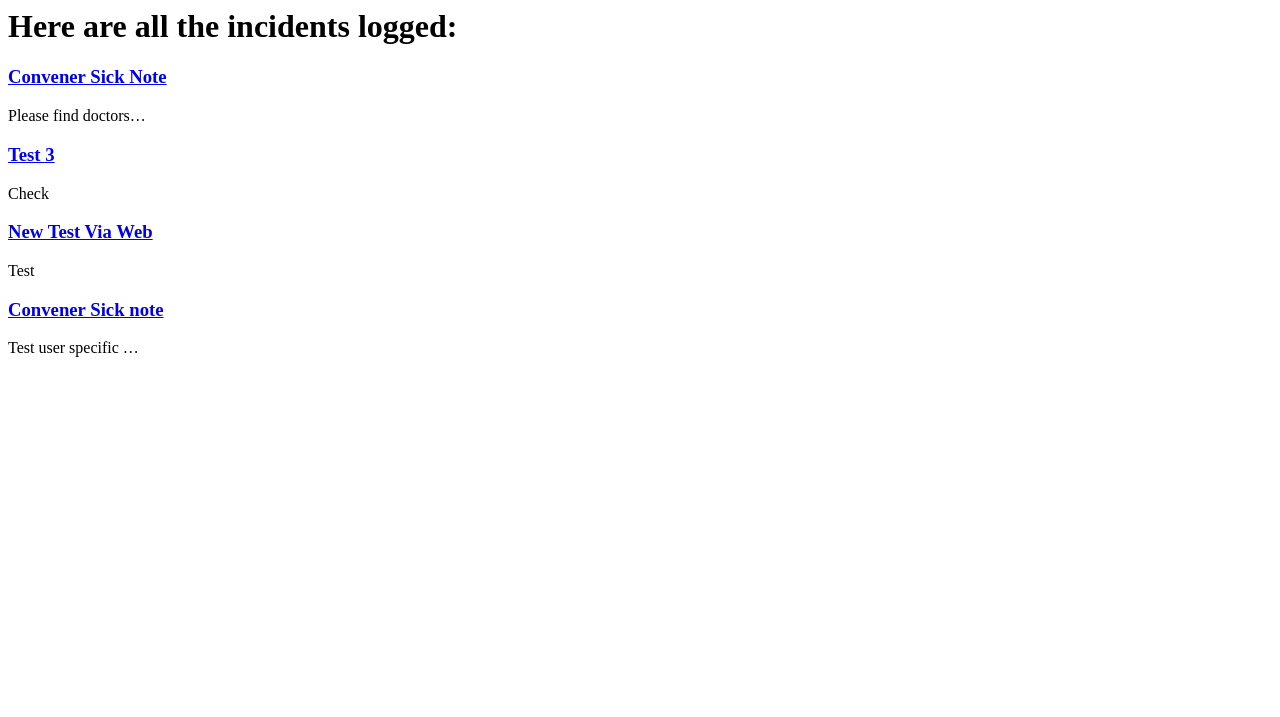
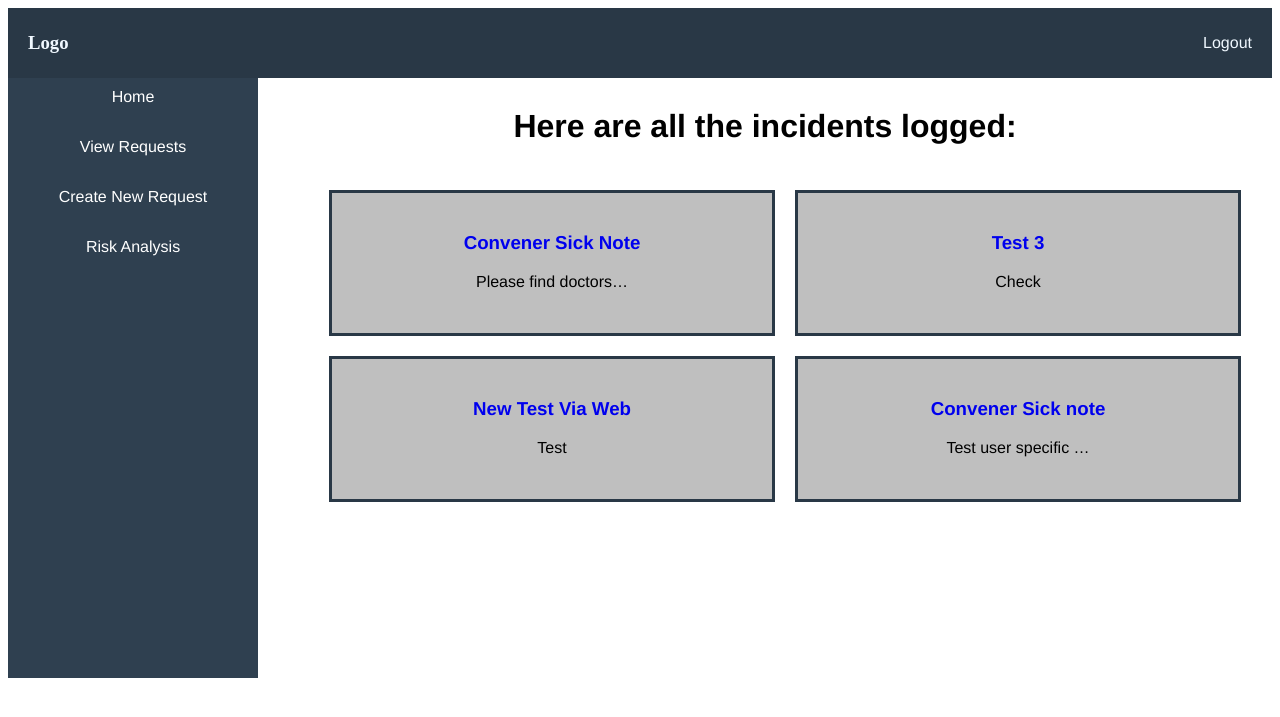
Before and after one commit to MophatMoloko/Web-Interface, a Django app: page /smart/incidents in a window 1280 px wide. Shown: the top 717 px of the page. Run offline with Django 4.2, Linux system fonts and the light colour scheme; a user stored in the database is signed in; data comes from the database, SQL or seed files in the repository; both versions use the stored data as it was after the commit; parts of the project's set-up code (start-up, migrations or seed data) failed here and were passed over.

Commit message:
latest commit

```diff
--- /dev/null
+++ b/webinterface/home/templates/home/logout.html
@@ -0,0 +1,5 @@
+{% extends 'base.html' %}
+
+{% block content %}
+<h1>Hope to see you soon</h1>
+{% endblock %}
--- a/webinterface/home/templates/home/welcome.html
+++ b/webinterface/home/templates/home/welcome.html
@@ -1,6 +1,8 @@
 {% extends 'base.html' %}
-
+{% load static %}
 {% block content %}
+<div class="welcome">
     <h1>Welcome to the web interface to help students pass!</h1>
     <p>Today is {{today}}</p>
+</div>
 {% endblock %}
--- a/webinterface/home/urls.py
+++ b/webinterface/home/urls.py
@@ -3,6 +3,7 @@ from django.urls import path
 from . import views
 
 urlpatterns = [
-    path('home', views.HomeView.as_view()),
-    path('authorized', views.AuthorizedView.as_view())
+    path('home', views.HomeView.as_view(), name='home' ),
+    path('login', views.LoginInterfaceView.as_view(), name='login'),
+    path('logout', views.LogoutInterfaceView.as_view(), name='logout')
 ]
--- a/webinterface/incidents/templates/incidents/incidents_form.html
+++ b/webinterface/incidents/templates/incidents/incidents_form.html
@@ -1,7 +1,7 @@
 {% extends 'base.html'%}
 
 {% block content %}
-<form  method="POST" enctype="multipart/form-data"> {% csrf_token %}
+<form class="form" method="POST" enctype="multipart/form-data"> {% csrf_token %}
     {{form}}
     <button type="submit">Submit</button>
 </form>
--- a/webinterface/incidents/templates/incidents/incidents_list.html
+++ b/webinterface/incidents/templates/incidents/incidents_list.html
@@ -1,18 +1,22 @@
 {% extends 'base.html'%}
-
+{% load static %}
 {% block content %}
+<div class="main-list">
     <h1>
         Here are all the incidents logged:
     </h1>
 
-    <div>
+    <div class="list-content">
+
         {% for incident in incidents%}
-        <div>
-            <div>
+        <div class="list-outer">
+
+            <div class="list-inner">
                 <a href="{% url 'incidents.detail' pk=incident.id %}"><h3>{{incident.title}}</h3></a>
                 {{incident.text|truncatechars:20}}
             </div>
         </div>
         {% endfor %}
     </div>
+</div>
 {% endblock %}
--- /dev/null
+++ b/webinterface/static/styles/style.css
@@ -0,0 +1,141 @@
+.wrapper {
+    display: inline-flex;
+}
+
+.sidebar {
+    background-color: #2F4050;
+    width: 250px;
+    height: 600px;
+
+}
+
+.sidebar div {
+    width: 230px;
+    height: 30px;
+    padding: 10px;
+    text-align: center;
+}
+
+.sidebar div a {
+    color: white;
+    text-decoration: none;
+    font-family: 'Franklin Gothic Medium', 'Arial Narrow', Arial, sans-serif;
+}
+
+.sidebar div:hover {
+    cursor: pointer;
+    background-color: #293846;
+}
+
+nav {
+    display: flex;
+    align-items: center;
+    justify-content: space-between;
+    padding: 20px;
+    color: aliceblue;
+    background-color: #293846;
+    height: 30px;
+}
+
+nav a {
+    text-decoration: none;
+    color: aliceblue;
+    font-family: 'Franklin Gothic Medium', 'Arial Narrow', Arial, sans-serif;
+}
+
+
+nav li {
+    list-style: none;
+}
+
+nav a:hover {
+    color: #293846;
+}
+
+nav li:hover {
+    cursor: pointer;
+    background-color: rgb(109, 175, 232);
+}
+
+.welcome {
+    margin: 30px;
+    font-family: 'Franklin Gothic Medium', 'Arial Narrow', Arial, sans-serif;
+    text-align: center;
+}
+
+.main-list {
+    margin: 30px;
+    font-family: 'Franklin Gothic Medium', 'Arial Narrow', Arial, sans-serif;
+}
+
+.main-list h1 {
+    text-align: center;
+}
+
+.list-content {
+    display: flex;
+    flex-wrap: wrap;
+    justify-content: center;
+    align-content: center;
+    width: 100%;
+    height: 60%;
+    margin: 20px;
+}
+
+.list-outer {
+    align-content: center;
+    background-color: #bfbfbf;
+    border:solid #293846;
+    margin: 10px;
+    padding: 5px;
+
+}
+
+.list-inner {
+    text-align: center;
+    margin: 10px;
+    padding: 5px;
+    height: 100px;
+    width: 400px;
+}
+
+.list-inner a{
+    text-decoration: none;
+}
+
+.detailView {
+    display: block;
+    justify-content: center;
+    align-content: center;
+    position: relative;
+    margin-top: 40px;
+    width: 600px;
+    height: 400px;
+    text-align: center;
+    background-color: #2F4050;
+    margin-left: 20%;
+    margin-right: 20%;
+    font-family: 'Franklin Gothic Medium', 'Arial Narrow', Arial, sans-serif;
+}
+
+.innerView {
+    width: 500px;
+    height: 300px;
+    top: 38%;
+    left: 25%;
+    position: absolute;
+    margin: -100px 0 0 -100px;
+    color: azure;
+
+}
+
+.innerView button {
+    width: 100px;
+    height: 50px;
+}
+
+.innerView button a {
+    text-decoration: none;
+    font-size: small;
+    font-family: 'Franklin Gothic Medium', 'Arial Narrow', Arial, sans-serif;
+}
--- a/webinterface/static/templates/base.html
+++ b/webinterface/static/templates/base.html
@@ -1,12 +1,60 @@
+{% load static %}
 <html>
     <head>
+        <link rel="stylesheet" type="text/css" href ="{% static 'styles/style.css' %}"/>
         <title>Convener Web Interface</title>
     </head>
 
     <body>
-        <div>
-            {% block content%}
-            {% endblock %}
+
+        <!--Nav Bar-->
+        <nav>
+            <!--Logo-->
+            <div class="logo">
+                <h3>Logo</h3>
+            </div>
+
+            <!--Nav Bar-->
+            {% if user.is_authenticated %}
+            <li class="logout">
+                <a href = "{% url 'logout' %}">Logout</a>
+            </li>
+            {% else %}
+            <li class="login">
+                <a href = "{% url 'login' %}">Login</a>
+            </li>
+            {% endif %}
+        </nav>
+
+        <div class="wrapper">
+            <!--Sidebar-->
+            <div class="sidebar">
+                <aside>
+                    <div>
+                        <a href="{% url 'home' %}">Home</a>
+                    </div>
+                    <div>
+                        <a href="{% url 'incidents.list' %}">View Requests</a>
+                    </div>
+                    <div>
+                        <a href="{% url 'incidents.new' %}">Create New Request</a>
+                    </div>
+                    <div>
+                        <a>Risk Analysis</a>
+                    </div>
+                </aside>
+            </div>
+
+            <!--Block Content-->
+            <div class="content">
+                <main >
+                    <div>
+                        {% block content%}
+                        {% endblock %}
+                    </div>
+                </main>
+            </div>
         </div>
+
     </body>
 </html>
--- a/webinterface/webinterface/settings.py
+++ b/webinterface/webinterface/settings.py
@@ -132,6 +132,8 @@ STATICFILES_DIRS = [
 
 DEFAULT_AUTO_FIELD = 'django.db.models.BigAutoField'
 
+LOGIN_REDIRECT_URL = "/home"
+
 # Base URL to serve media Files
 
 MEDIA_URL = '/media/'
```
Also changed, not shown: webinterface/home/templates/home/login.html (added, +8 -0 lines), webinterface/home/views.py (+8 -0 lines), webinterface/incidents/templates/incidents/incident_detail.html (+6 -1 lines), webinterface/db.sqlite3.
